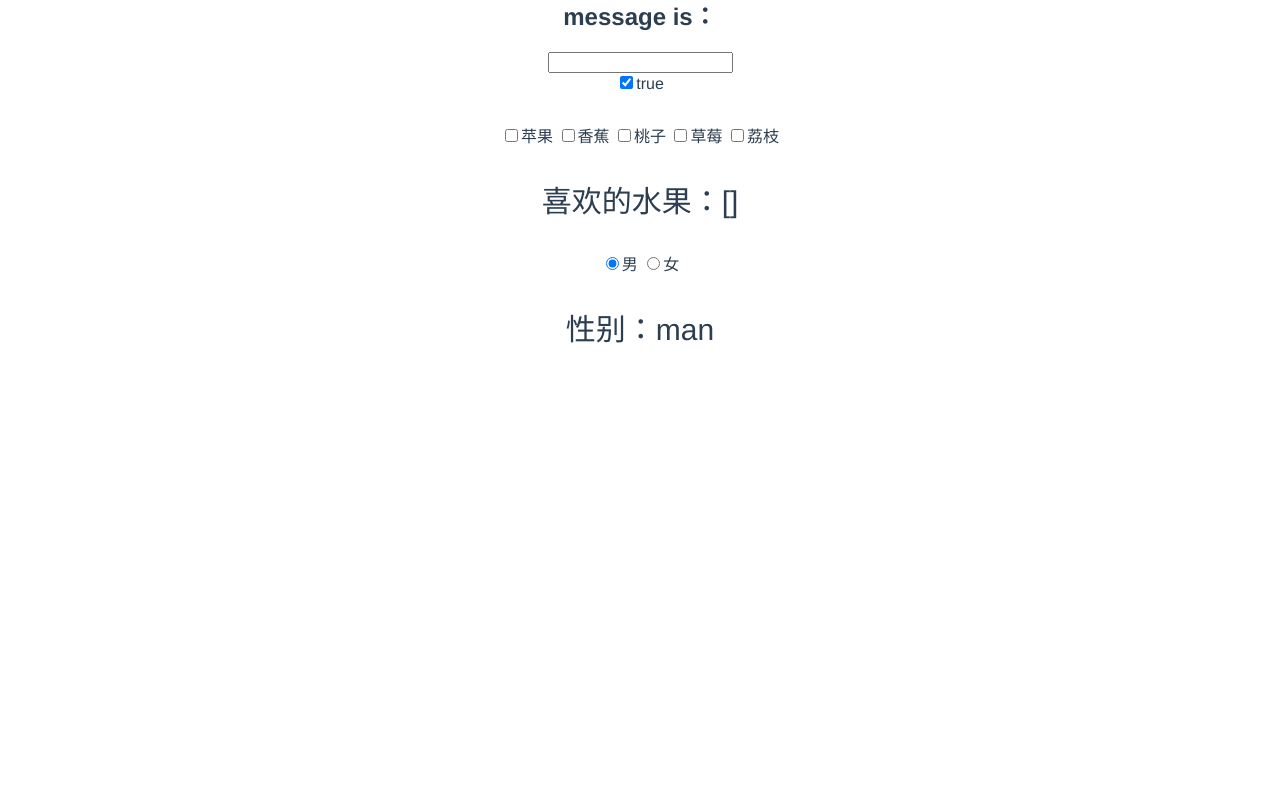
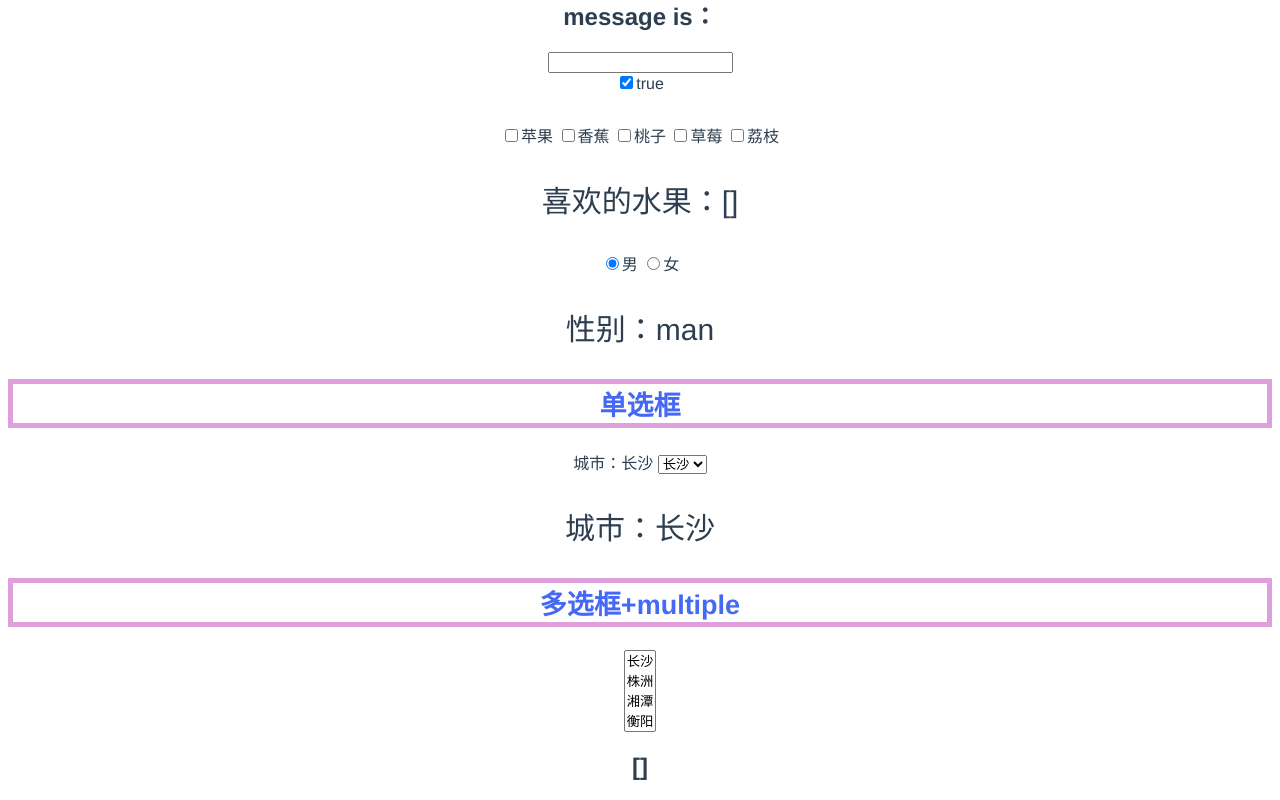
Before and after one commit to Deyi3417/learningVue3, a Vue app: page / in a window 1280 px wide. Shown: the part 263-1063 px from the top of the page. Before the commit the page ends 800 px from the top, so only its background shows below. Built offline with nearby package versions, Linux system fonts and the light colour scheme.

Commit message:
提交v-model

```diff
--- a/src/components/表单输入绑定/V_MODEL.vue
+++ b/src/components/表单输入绑定/V_MODEL.vue
@@ -3,12 +3,15 @@ export default {
   name: "V_MODEL",
   data() {
     return {
-      uTitle:'表单输入绑定v-model',
+      uTitle:"表单输入绑定v-model",
       msg:'',
       checked:true,
     //  定义一个数组
       fruits:[],
-      sex:'man'
+      sex:'man',
+      // 注意赋值的时候使用双引号""
+      city:"长沙",
+      cities:[],
     }
   },
   methods:{
@@ -54,6 +57,26 @@ export default {
     <input type="radio" v-model="sex" value="man">男
     <input type="radio" v-model="sex" value="woman">女
     <p style="font-size: 30px;">性别：{{sex}}</p>
+
+<!--  选项框  -->
+    <!--  单选  -->
+    <h2 style="color: #4568f5; font-size: 27px; border: 5px solid plum">单选框</h2>
+    城市：{{city}}  <select name="" id="" v-model="city">
+      <option value="长沙">长沙</option>
+      <option value="株洲">株洲</option>
+      <option value="湘潭">湘潭</option>
+      <option value="衡阳">衡阳</option>
+    </select>
+    <p style="font-size: 30px;">城市：{{city}}</p>
+
+    <h2 style="color: #4568f5; font-size: 27px; border: 5px solid plum">多选框+multiple</h2>
+    <select name="" id="" v-model="cities" multiple>
+      <option value="长沙">长沙</option>
+      <option value="株洲">株洲</option>
+      <option value="湘潭">湘潭</option>
+      <option value="衡阳">衡阳</option>
+    </select>
+    <h2>{{cities}}</h2>
   </div>
 </template>
 
```
